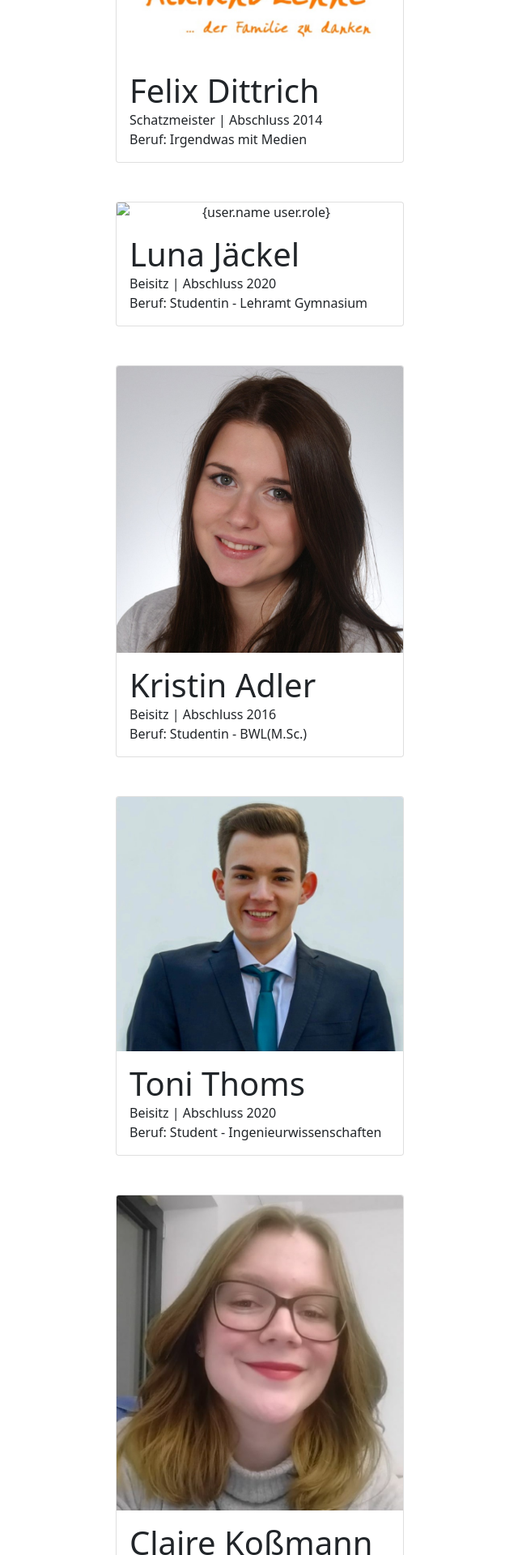
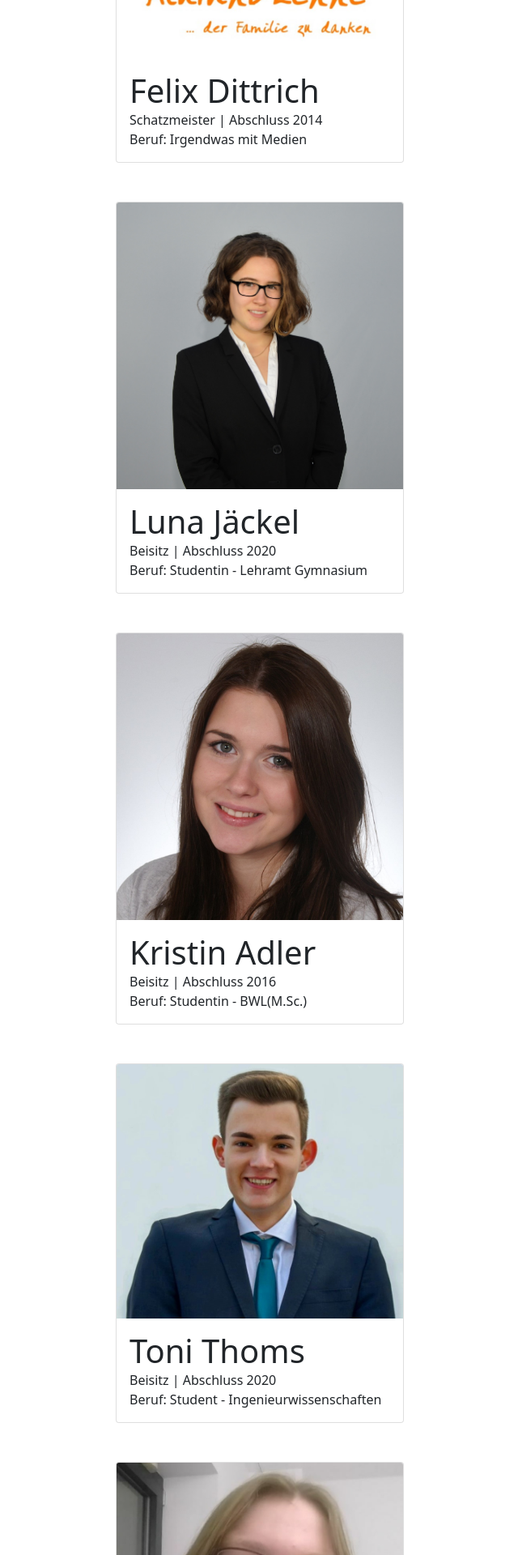
Before and after one commit to alumni-lenne/alumnipage, a Jekyll site: the page built from about.html, in a window 1280 px wide. Shown: the part 1543-3463 px from the top of the page at 81% size, without its empty margins (319-959 px from the left). Built offline with Jekyll 4.4.1, drawn with Linux system fonts in a browser that asks for light colours; nearby versions of some CDN libraries.

Commit message:
added picture

```diff
--- a/_data/vorstand.yml
+++ b/_data/vorstand.yml
@@ -20,7 +20,7 @@
   role: "Beisitz"
   job: "Studentin - Lehramt Gymnasium"
   grad: "2020"
-  pic: "/assets/pics/jaeckel_luna.jpg"
+  pic: "/assets/pics/jaeckel_luna-min.jpg"
 
 - name : "Kristin Adler"
   role: "Beisitz"
--- a/about.html
+++ b/about.html
@@ -18,7 +18,7 @@ headline: "Über uns"
 {% for user in site.data.vorstand %}
     <div class="col-md-4 offset-md-4 col-s-12  mb-5">
         <div class="card">
-            <img  class="card-img-top" src="{{site.baseurl}}{{user.pic}}" alt="{user.name user.role}" loading="lazy">
+            <img  class="card-img-top" src="{{site.baseurl}}{{user.pic}}" alt="{{user.name user.role}}" loading="lazy">
             <div class="card-body">
                 <p class="card-text display-6">{{user.name}}</p>
                 <p class="card-text">{{user.role}} | Abschluss {{user.grad}}</p>
```
Also changed, not shown: assets/pics/jaeckel_luna.jpg (renamed from assets/pics/jaeckel_una.jpg).
